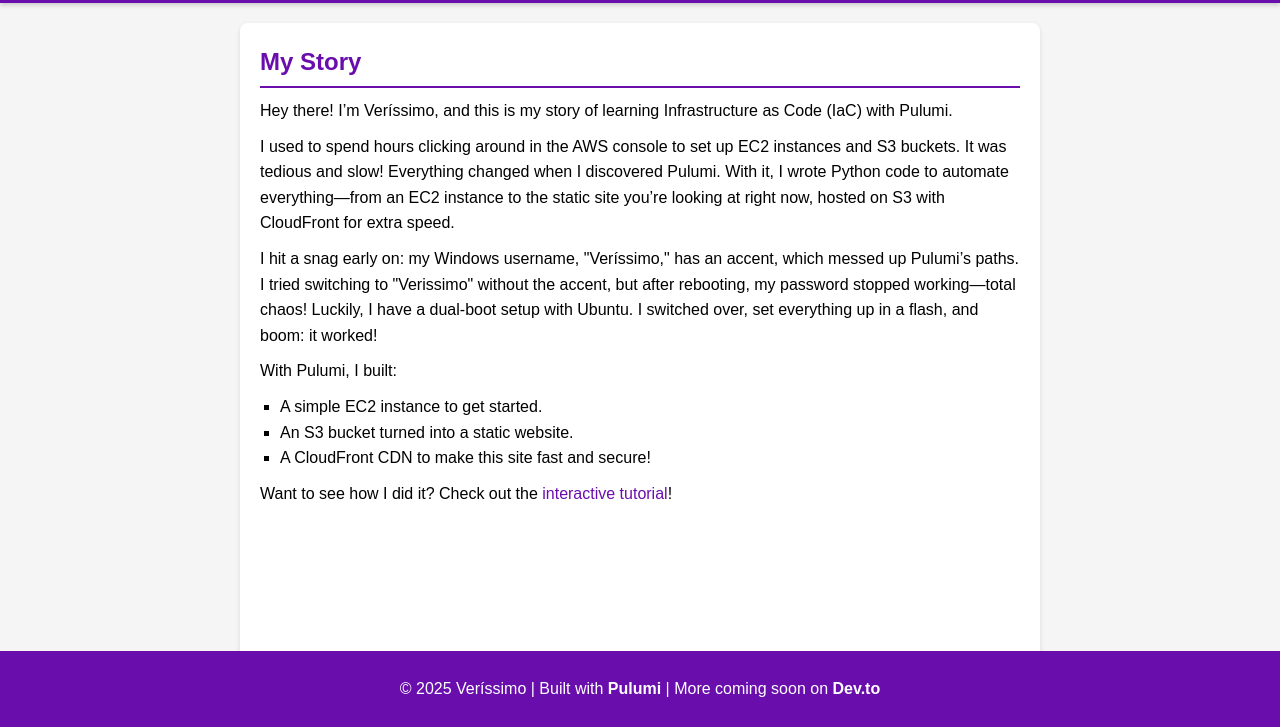
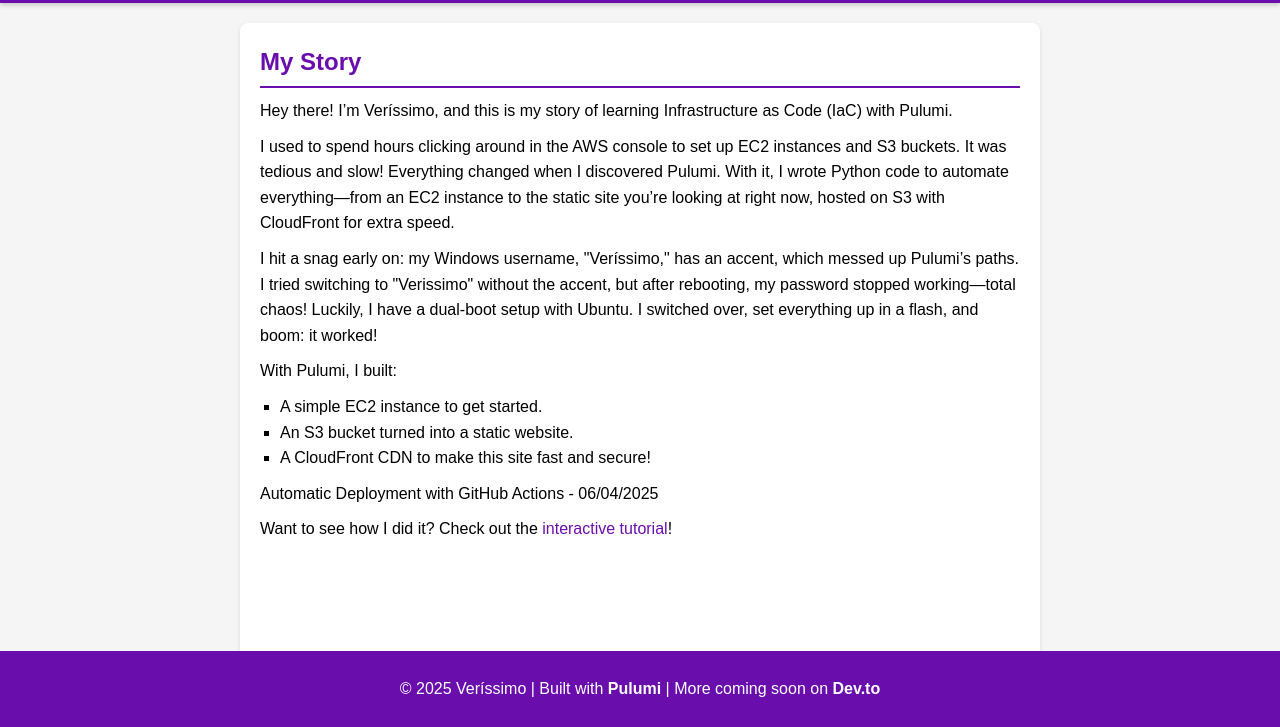
Before and after one commit to vec21/pulumi-prompt2-challenge, a plain HTML site: page www/index.html in a window 1280 px wide. Shown: the part 73-800 px from the top of the page. Drawn offline with Linux system fonts and the light colour scheme.

Commit message:
:arrow_up: update index.html

```diff
--- a/www/index.html
+++ b/www/index.html
@@ -31,6 +31,7 @@
                     <li>A CloudFront CDN to make this site fast and secure!</li>
                 </ul>
             </p>
+            <p>Automatic Deployment with GitHub Actions - 06/04/2025 </p>
             <p>Want to see how I did it? Check out the <a href="tutorial.html">interactive tutorial</a>!</p>
         </section>
     </main>
```
